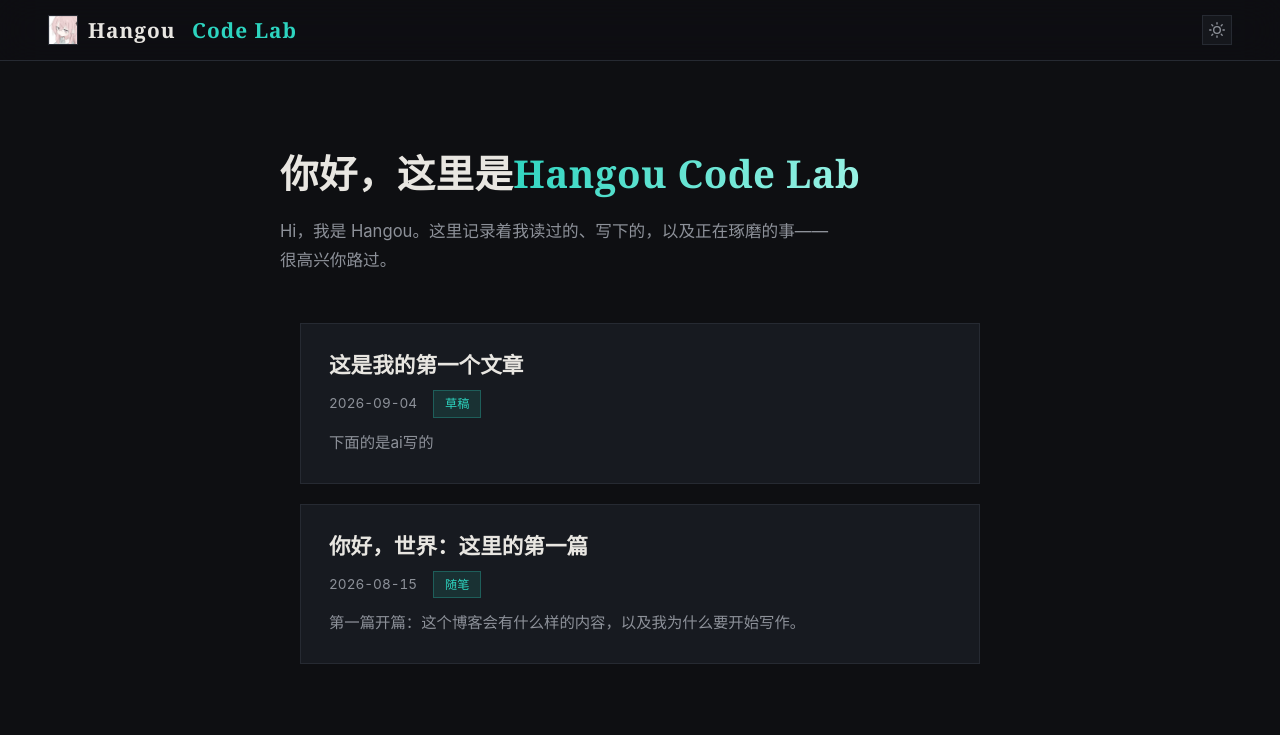
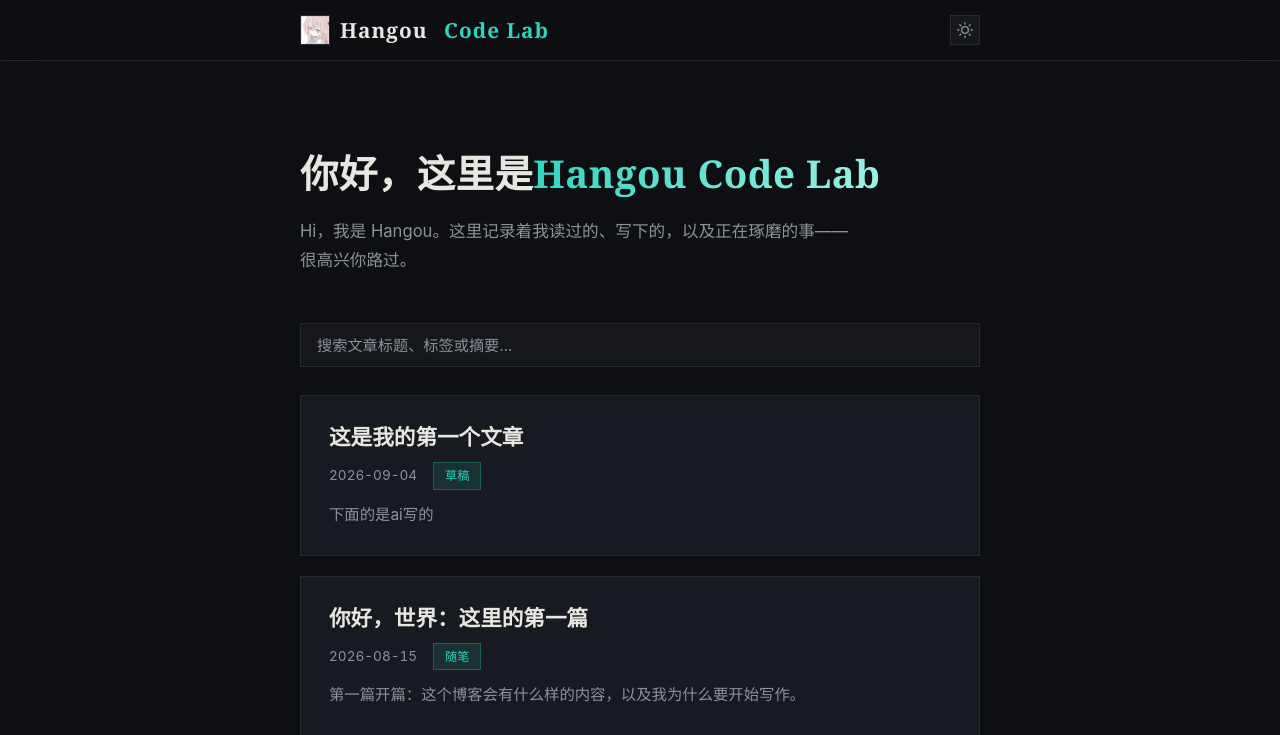
Before and after one commit to hangou100102-lgtm/Hangou-Code-Lab, a PHP site: page / in a window 1280 px wide. Shown: the top 735 px of the page. Run offline with PHP 8.4, Linux system fonts and the light colour scheme.

Commit message:
fix: 修复桌面端 hero/post-main 左右内边距被 padding 简写清零导致的文字错位，并提交搜索/主题等页面改动

```diff
--- a/css/style.css
+++ b/css/style.css
@@ -141,9 +141,6 @@ a:hover {
   align-items: center;
   justify-content: space-between;
   height: 60px;
-  max-width: none;
-  margin: 0;
-  padding: 0 48px;
 }
 
 .brand {
@@ -243,8 +240,12 @@ a:hover {
 }
 
 /* ============ 首页 ============ */
+/* 注意：.hero/.search-wrap/.post-list/.post-main 等同时带 .container 类，
+   左右内边距应由 .container 统一提供，这里只设上下，
+   避免 padding 简写把左右清成 0，导致正文/标题与下方内容错位贴边 */
 .hero {
-  padding: 88px 0 48px;
+  padding-top: 88px;
+  padding-bottom: 48px;
 }
 
 .hero h1 {
@@ -268,6 +269,47 @@ a:hover {
   color: var(--text-secondary);
   font-size: 1.04rem;
   max-width: 560px;
+}
+
+/* ============ 文章搜索 ============ */
+.search-wrap {
+  padding-bottom: 28px;
+}
+
+.search-input {
+  width: 100%;
+  height: 44px;
+  padding: 0 16px;
+  font: inherit;
+  font-size: 0.95rem;
+  color: var(--text);
+  background: var(--bg-soft);
+  border: 1px solid var(--border);
+  border-radius: 0;
+  outline: none;
+  transition: border-color 0.2s, box-shadow 0.2s;
+  -webkit-appearance: none;
+  appearance: none;
+}
+
+.search-input::placeholder {
+  color: var(--text-secondary);
+}
+
+.search-input:focus {
+  border-color: var(--accent);
+  box-shadow: 3px 3px 0 var(--accent-glow);
+}
+
+.no-result {
+  padding: 24px 0;
+  color: var(--text-secondary);
+  text-align: center;
+}
+
+/* [hidden] 需要盖过 display 规则 */
+.post-item[hidden] {
+  display: none;
 }
 
 /* ============ 文章列表 ============ */
@@ -336,7 +378,8 @@ a:hover {
 
 /* ============ 文章页 ============ */
 .post-main {
-  padding: 64px 0 72px;
+  padding-top: 64px;
+  padding-bottom: 72px;
 }
 
 .post-header {
@@ -525,10 +568,6 @@ a:hover {
 
 /* ============ 响应式 ============ */
 @media (max-width: 640px) {
-  .nav {
-    padding: 0 16px;
-  }
-
   .brand {
     font-size: 1.02rem;
     letter-spacing: 0.5px;
@@ -575,6 +614,7 @@ a:hover {
 
   /* 放在最后，避免被上面各块的 padding 简写覆盖 */
   .hero,
+  .search-wrap,
   .post-list,
   .post-main,
   .site-footer .container {
--- a/index.html
+++ b/index.html
@@ -6,7 +6,7 @@
   <title>Hangou Code Lab · 记录学习、代码与生活</title>
   <meta name="description" content="Hangou Code Lab：个人博客，记录技术学习与生活随笔。" />
   <script>(function(){try{if(localStorage.getItem('hcl-theme')==='light'){document.documentElement.setAttribute('data-theme','light')}}catch(e){}})();</script>
-  <link rel="stylesheet" href="css/style.css?v=13" />
+  <link rel="stylesheet" href="css/style.css?v=15" />
   <link rel="icon" type="image/png" href="images/avatar.png?v=2" />
   <meta name="theme-color" content="#0e0f12" />
 </head>
@@ -32,7 +32,12 @@
       <p>Hi，我是 Hangou。这里记录着我读过的、写下的，以及正在琢磨的事——很高兴你路过。</p>
     </section>
 
+    <section class="search-wrap container">
+      <input type="search" id="searchInput" class="search-input" placeholder="搜索文章标题、标签或摘要…" autocomplete="off" aria-label="搜索文章" />
+    </section>
+
     <section class="post-list container" aria-label="文章列表">
+      <p class="no-result" id="noResult" hidden>没有找到相关文章，换个关键词试试？</p>
       <article class="post-item">
         <h2><a href="posts/draft/">这是我的第一个文章</a></h2>
         <div class="post-meta">
@@ -68,6 +73,7 @@
       <p>© 2026 Hangou · Hangou Code Lab · 用一杯咖啡的时间，写下此刻的光。</p>
     </div>
   </footer>
+  <script src="js/search.js"></script>
   <script src="js/theme.js"></script>
 </body>
 </html>
--- /dev/null
+++ b/js/search.js
@@ -0,0 +1,27 @@
+/* 首页文章即时过滤搜索 */
+(function () {
+  'use strict';
+
+  var input = document.getElementById('searchInput');
+  if (!input) { return; }
+
+  var items = Array.prototype.slice.call(document.querySelectorAll('.post-item'));
+  var noResult = document.getElementById('noResult');
+
+  function run() {
+    var q = input.value.trim().toLowerCase();
+    var visible = 0;
+
+    items.forEach(function (item) {
+      var hit = q === '' || item.textContent.toLowerCase().indexOf(q) > -1;
+      item.hidden = !hit;
+      if (hit) { visible += 1; }
+    });
+
+    if (noResult) {
+      noResult.hidden = visible > 0;
+    }
+  }
+
+  input.addEventListener('input', run);
+})();
--- a/posts/draft/index.html
+++ b/posts/draft/index.html
@@ -8,7 +8,7 @@
   <!-- TODO: 替换页面描述 -->
   <meta name="description" content="这是我的第一个文章" />
   <script>(function(){try{if(localStorage.getItem('hcl-theme')==='light'){document.documentElement.setAttribute('data-theme','light')}}catch(e){}})();</script>
-  <link rel="stylesheet" href="../../css/style.css?v=13" />
+  <link rel="stylesheet" href="../../css/style.css?v=15" />
   <link rel="icon" type="image/png" href="../../images/avatar.png?v=2" />
   <meta name="theme-color" content="#0e0f12" />
 </head>
--- a/posts/first-post/index.html
+++ b/posts/first-post/index.html
@@ -6,7 +6,7 @@
   <title>你好，世界：这里的第一篇 · Hangou Code Lab</title>
   <meta name="description" content="这个博客会有什么样的内容，以及我为什么要开始写作。" />
   <script>(function(){try{if(localStorage.getItem('hcl-theme')==='light'){document.documentElement.setAttribute('data-theme','light')}}catch(e){}})();</script>
-  <link rel="stylesheet" href="../../css/style.css?v=13" />
+  <link rel="stylesheet" href="../../css/style.css?v=15" />
   <link rel="icon" type="image/png" href="../../images/avatar.png?v=2" />
   <meta name="theme-color" content="#0e0f12" />
 </head>
```
